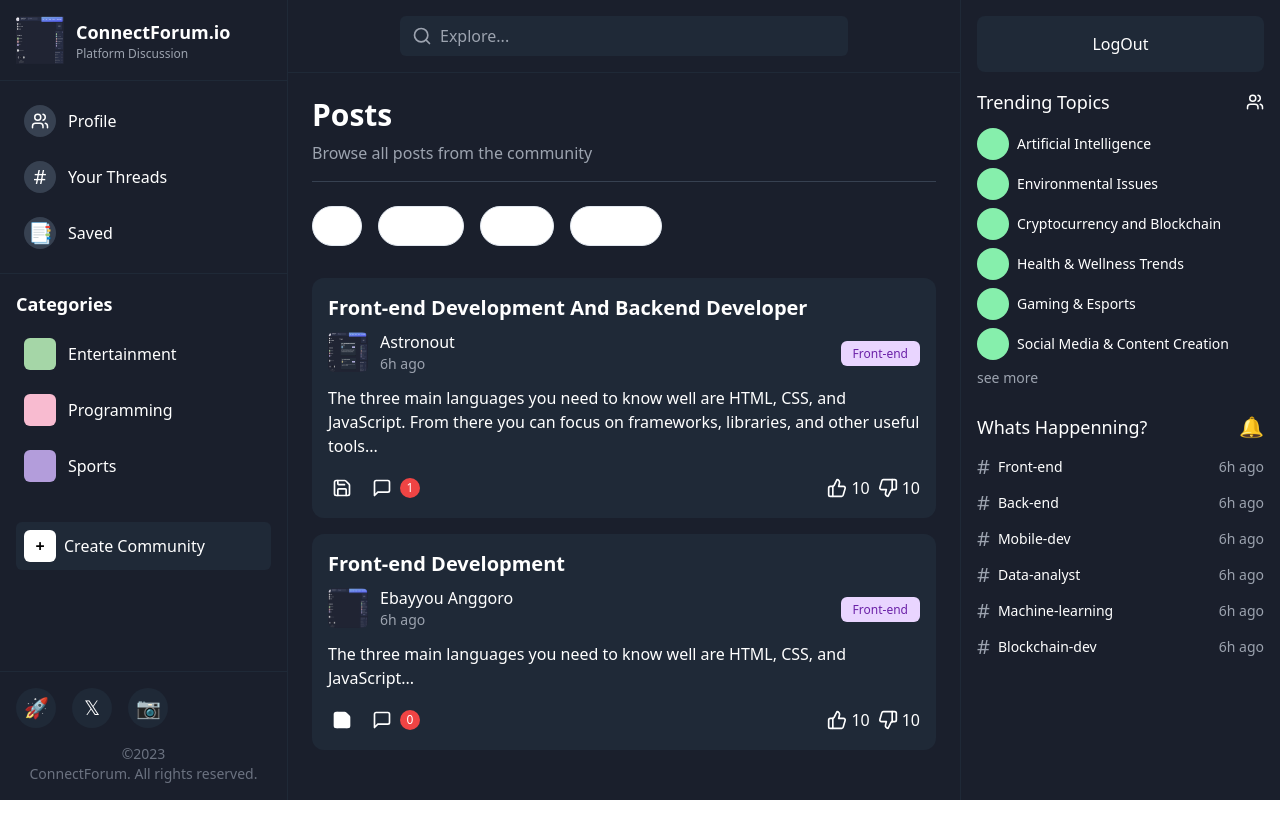
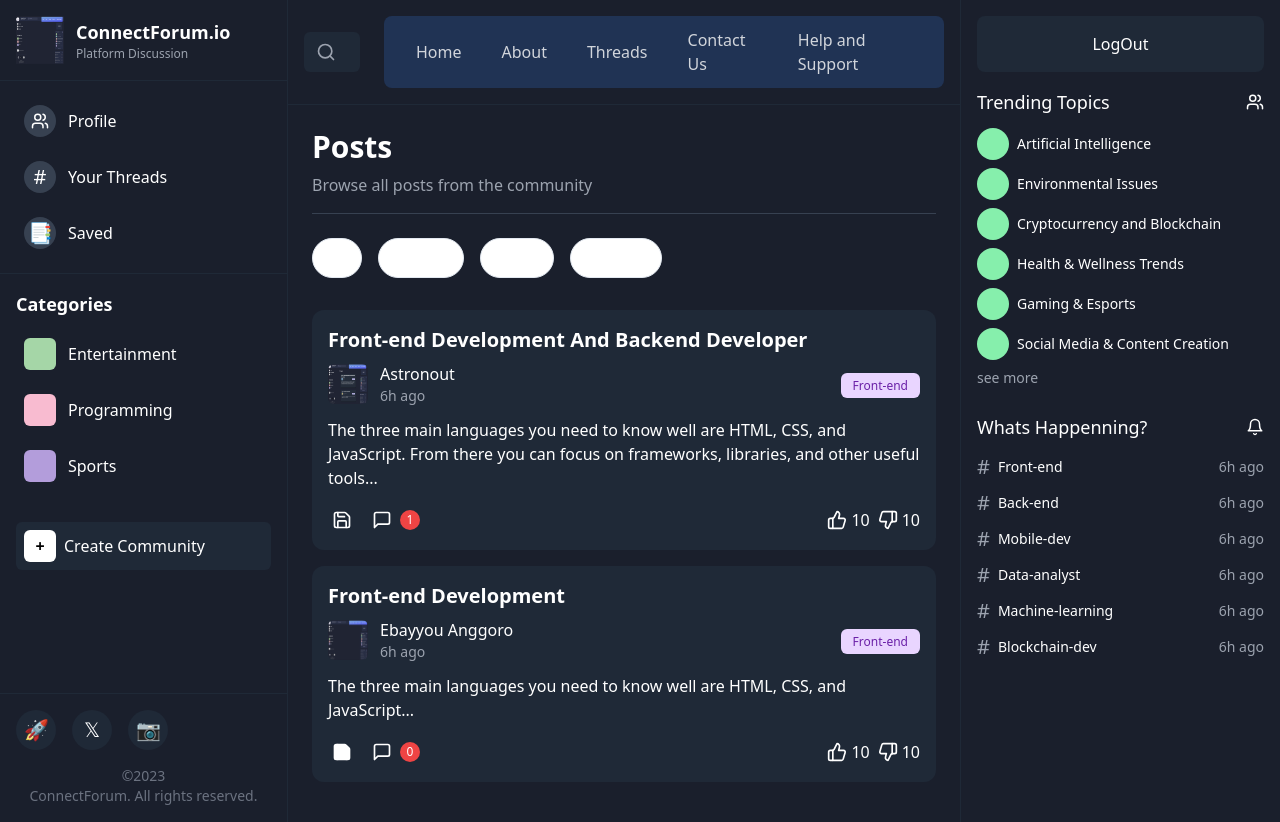
Before and after one commit to SANJAY28CHANDRA/engage-with-ease, a React (Vite) app: page /posts in a window 1280 px wide. Before the commit the page ends 800 px from the top, so only its background shows below. Built offline with nearby package versions, Linux system fonts and the light colour scheme.

Commit message:
Add navigation bar header
Adds a navigation bar header to the application.

```diff
--- a/src/components/MainLayout.tsx
+++ b/src/components/MainLayout.tsx
@@ -1,8 +1,8 @@
 
 import { ReactNode, useState } from "react";
-import { Link } from "react-router-dom";
+import { Link, useNavigate, useLocation } from "react-router-dom";
 import { CATEGORIES, HAPPENING_NOW, TRENDING_TOPICS } from "../data/mockData";
-import { Search, Users } from "lucide-react";
+import { Search, Users, Bell } from "lucide-react";
 
 interface MainLayoutProps {
   children: ReactNode;
@@ -11,6 +11,27 @@ interface MainLayoutProps {
 
 const MainLayout = ({ children, isLoggedIn = false }: MainLayoutProps) => {
   const [searchQuery, setSearchQuery] = useState("");
+  const navigate = useNavigate();
+  const location = useLocation();
+
+  // Handle login/logout
+  const handleAuthAction = () => {
+    if (isLoggedIn) {
+      // Logout logic would go here
+      navigate("/login");
+    } else {
+      navigate("/login");
+    }
+  };
+
+  // Navigation links
+  const navLinks = [
+    { name: "Home", path: "/" },
+    { name: "About", path: "/about" },
+    { name: "Threads", path: "/threads" },
+    { name: "Contact Us", path: "/contact" },
+    { name: "Help and Support", path: "/help" }
+  ];
 
   return (
     <div className="flex min-h-screen bg-[#1A1F2C] text-white font-sans">
@@ -104,9 +125,9 @@ const MainLayout = ({ children, isLoggedIn = false }: MainLayoutProps) => {
       {/* Main Content */}
       <div className="flex-1 flex">
         <div className="flex-1 max-w-4xl">
-          {/* Search Bar */}
+          {/* Header with Search and Navigation */}
           <div className="flex items-center justify-between p-4 border-b border-gray-800">
-            <div className="flex-1 max-w-md mx-auto">
+            <div className="flex-1 max-w-md">
               <div className="relative">
                 <Search className="absolute left-3 top-1/2 transform -translate-y-1/2 text-gray-400" size={20} />
                 <input
@@ -118,6 +139,25 @@ const MainLayout = ({ children, isLoggedIn = false }: MainLayoutProps) => {
                 />
               </div>
             </div>
+
+            {/* Navigation Bar */}
+            <div className="bg-blue-500 bg-opacity-20 rounded-lg px-6 py-2 ml-6">
+              <nav className="flex items-center space-x-6">
+                {navLinks.map((link) => (
+                  <Link
+                    key={link.name}
+                    to={link.path}
+                    className={`px-2 py-1 ${
+                      location.pathname === link.path
+                        ? "text-white font-medium"
+                        : "text-gray-300 hover:text-white"
+                    }`}
+                  >
+                    {link.name}
+                  </Link>
+                ))}
+              </nav>
+            </div>
           </div>
 
           {/* Main Content Area */}
@@ -128,15 +168,12 @@ const MainLayout = ({ children, isLoggedIn = false }: MainLayoutProps) => {
 
         {/* Right Sidebar */}
         <div className="w-80 border-l border-gray-800 flex flex-col p-4">
-          {isLoggedIn ? (
-            <Link to="/logout" className="block p-4 mb-4 bg-gray-800 rounded-lg text-center hover:bg-gray-700">
-              LogOut
-            </Link>
-          ) : (
-            <Link to="/login" className="block p-4 mb-4 bg-gray-800 rounded-lg text-center hover:bg-gray-700">
-              Login
-            </Link>
-          )}
+          <button
+            onClick={handleAuthAction}
+            className="block p-4 mb-4 bg-gray-800 rounded-lg text-center hover:bg-gray-700"
+          >
+            {isLoggedIn ? "LogOut" : "Login"}
+          </button>
 
           {/* Trending Topics */}
           <div className="mb-6">
@@ -159,7 +196,7 @@ const MainLayout = ({ children, isLoggedIn = false }: MainLayoutProps) => {
           <div>
             <div className="flex items-center justify-between mb-3">
               <h3 className="text-lg font-medium">Whats Happenning?</h3>
-              <span className="text-xl">🔔</span>
+              <Bell size={18} />
             </div>
             <div className="space-y-2">
               {HAPPENING_NOW.map((topic) => (
```
